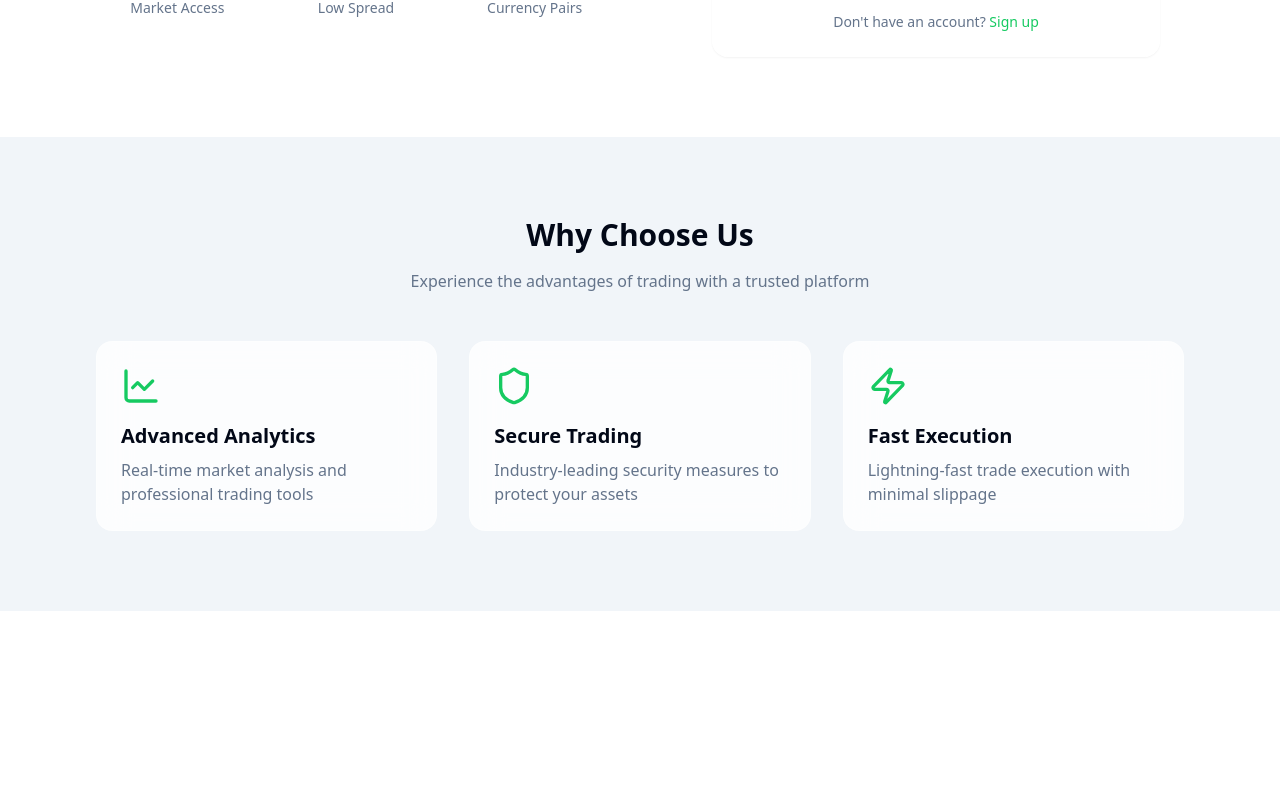
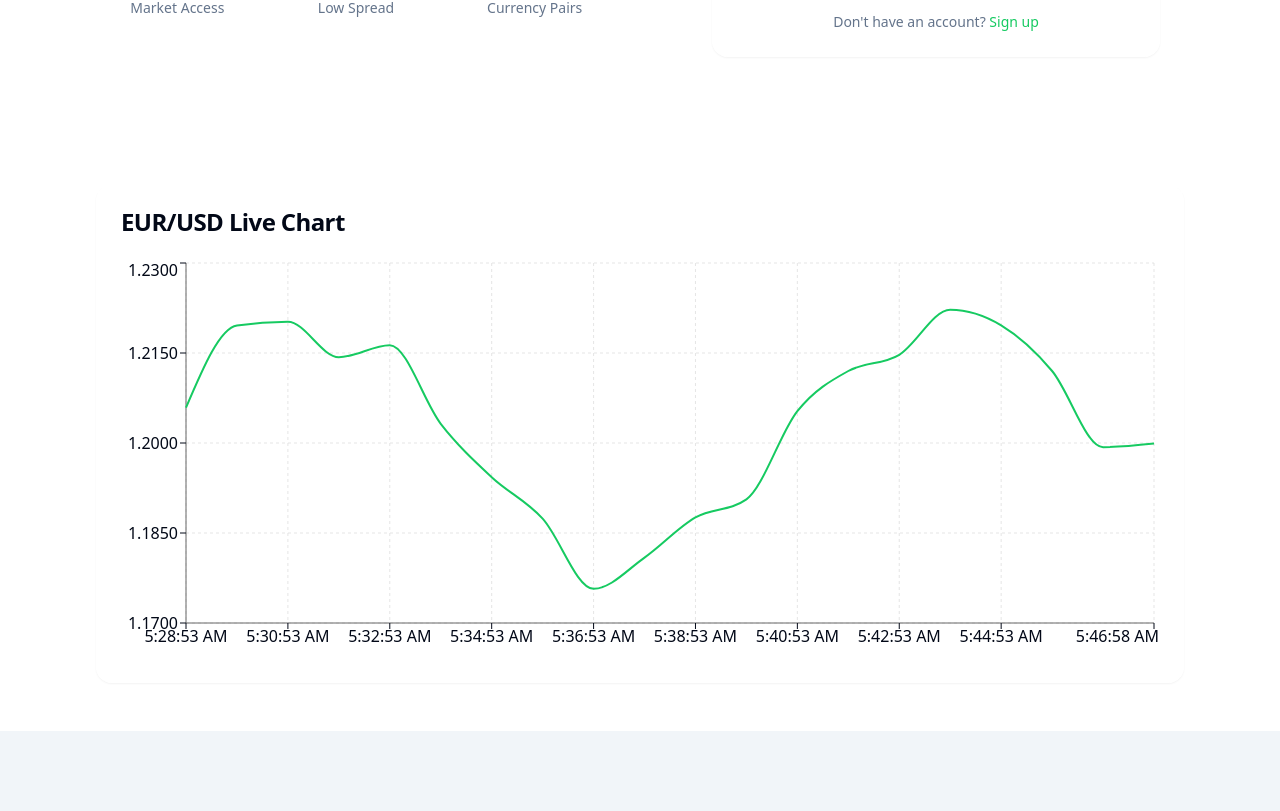
Before and after one commit to udhayareena/forex-venture-hub, a React (Vite) app: page / in a window 1280 px wide. Shown: the part 489-1300 px from the top of the page. Before the commit the page ends 1100 px from the top, so only its background shows below. Built offline with nearby package versions, Linux system fonts and the light colour scheme.

Commit message:
Add forex signal live chart
This commit adds a live chart displaying forex signals.  No further implementation details are provided.

```diff
--- /dev/null
+++ b/src/components/ForexChart.tsx
@@ -0,0 +1,90 @@
+
+import { useEffect, useState } from "react";
+import {
+  LineChart,
+  Line,
+  XAxis,
+  YAxis,
+  CartesianGrid,
+  Tooltip,
+  ResponsiveContainer,
+} from "recharts";
+import { Card, CardContent, CardHeader, CardTitle } from "@/components/ui/card";
+
+// Mock data generator for demo purposes
+const generateMockData = () => {
+  const basePrice = 1.2000;
+  return Array.from({ length: 20 }, (_, i) => ({
+    time: new Date(Date.now() - (19 - i) * 60000).toLocaleTimeString(),
+    price: (
+      basePrice +
+      Math.sin(i * 0.5) * 0.02 +
+      (Math.random() - 0.5) * 0.01
+    ).toFixed(4),
+  }));
+};
+
+export const ForexChart = () => {
+  const [data, setData] = useState(generateMockData());
+
+  useEffect(() => {
+    // Update chart every 5 seconds
+    const interval = setInterval(() => {
+      setData((prevData) => {
+        const newData = [...prevData.slice(1)];
+        newData.push({
+          time: new Date().toLocaleTimeString(),
+          price: (
+            parseFloat(prevData[prevData.length - 1].price) +
+            (Math.random() - 0.5) * 0.002
+          ).toFixed(4),
+        });
+        return newData;
+      });
+    }, 5000);
+
+    return () => clearInterval(interval);
+  }, []);
+
+  return (
+    <Card className="w-full glass">
+      <CardHeader>
+        <CardTitle>EUR/USD Live Chart</CardTitle>
+      </CardHeader>
+      <CardContent>
+        <div className="h-[400px] w-full">
+          <ResponsiveContainer width="100%" height="100%">
+            <LineChart data={data}>
+              <CartesianGrid strokeDasharray="3 3" className="opacity-50" />
+              <XAxis
+                dataKey="time"
+                tick={{ fill: "currentColor" }}
+                tickLine={{ stroke: "currentColor" }}
+              />
+              <YAxis
+                domain={["auto", "auto"]}
+                tick={{ fill: "currentColor" }}
+                tickLine={{ stroke: "currentColor" }}
+                tickFormatter={(value) => value.toFixed(4)}
+              />
+              <Tooltip
+                contentStyle={{
+                  backgroundColor: "rgba(255, 255, 255, 0.9)",
+                  border: "1px solid #ccc",
+                }}
+              />
+              <Line
+                type="monotone"
+                dataKey="price"
+                stroke="hsl(var(--secondary))"
+                strokeWidth={2}
+                dot={false}
+                animationDuration={300}
+              />
+            </LineChart>
+          </ResponsiveContainer>
+        </div>
+      </CardContent>
+    </Card>
+  );
+};
--- a/src/pages/Index.tsx
+++ b/src/pages/Index.tsx
@@ -2,6 +2,7 @@
 import { AuthForm } from "@/components/auth/AuthForm";
 import { ChevronRight, LineChart, Shield, Zap } from "lucide-react";
 import { Button } from "@/components/ui/button";
+import { ForexChart } from "@/components/ForexChart";
 
 const Index = () => {
   return (
@@ -52,6 +53,13 @@ const Index = () => {
         </div>
       </section>
 
+      {/* Chart Section */}
+      <section className="py-12 px-6 md:px-12 lg:px-24">
+        <div className="max-w-7xl mx-auto">
+          <ForexChart />
+        </div>
+      </section>
+
       {/* Features Section */}
       <section className="py-20 px-6 md:px-12 lg:px-24 bg-muted">
         <div className="max-w-7xl mx-auto">
```
